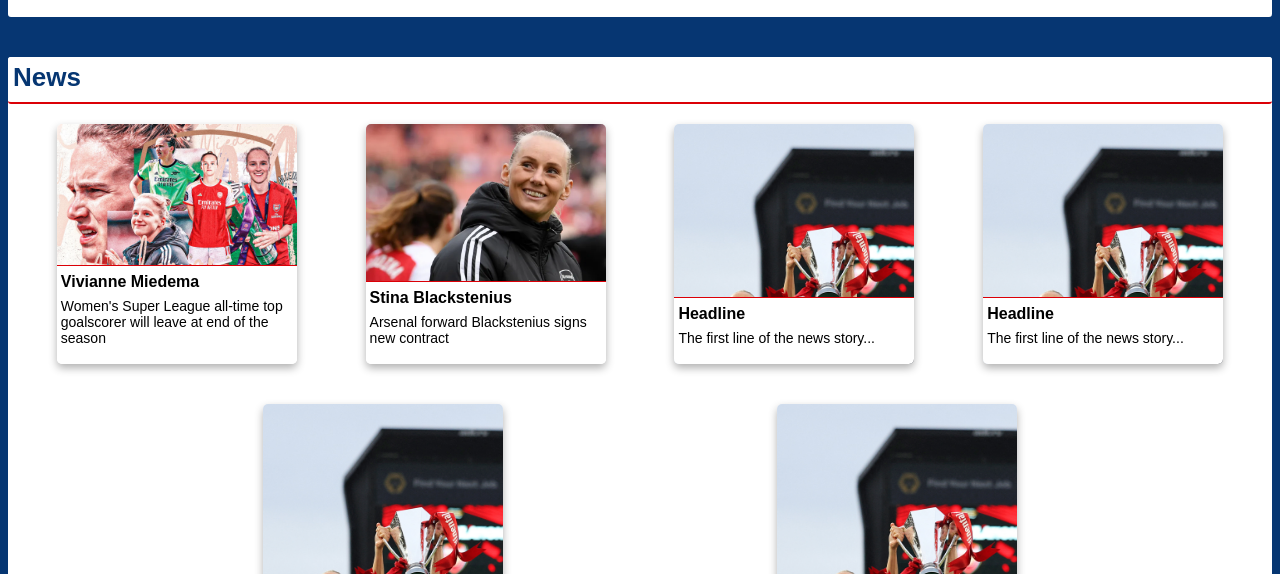
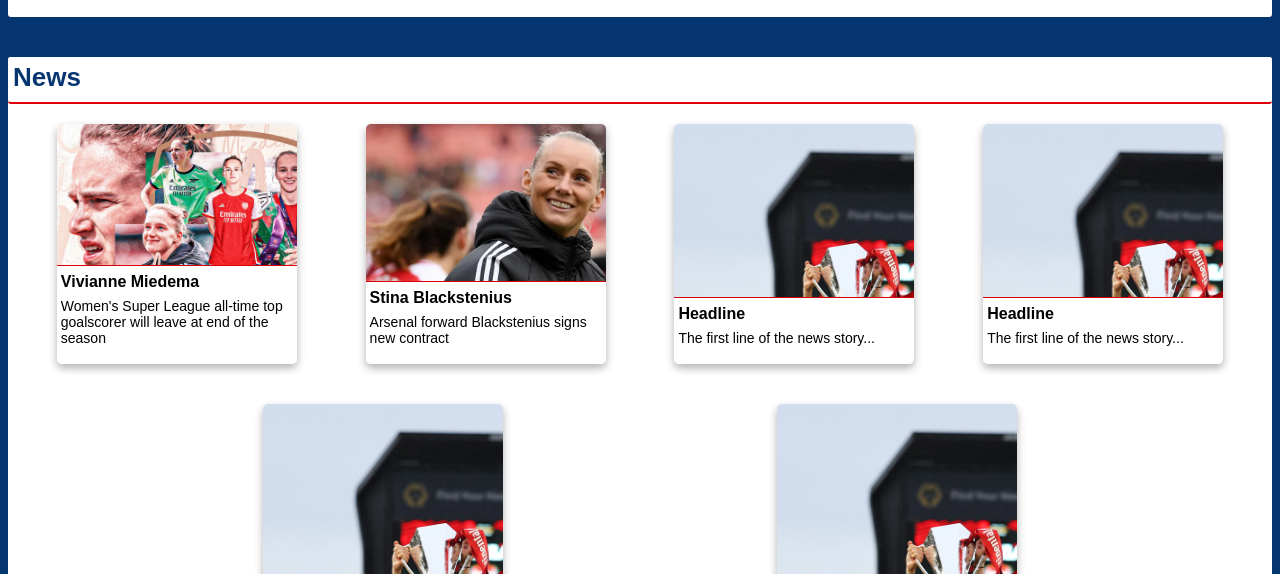
Before and after one commit to ashcarroll/arsenal-wfc, a plain HTML site: page index.html in a window 1280 px wide. Shown: the part 696-1270 px from the top of the page. Drawn offline with Linux system fonts and the light colour scheme.

Commit message:
Image fix

```diff
--- a/style.css
+++ b/style.css
@@ -206,10 +206,8 @@ div {
 }
 
 .news-image {
-    width: 130%;
+    width: 150%;
     height: auto;
-    /* display: block; */
-
 }
 
 .news-story {
```
